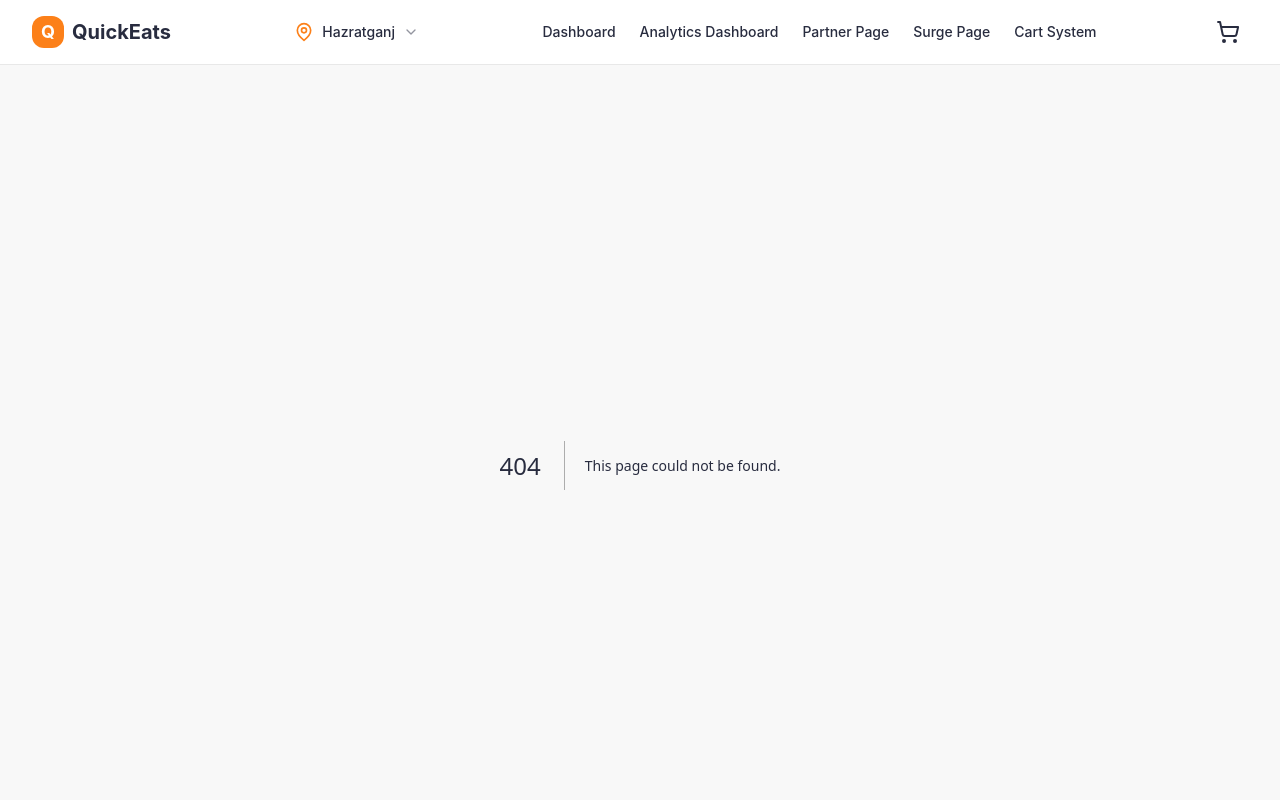
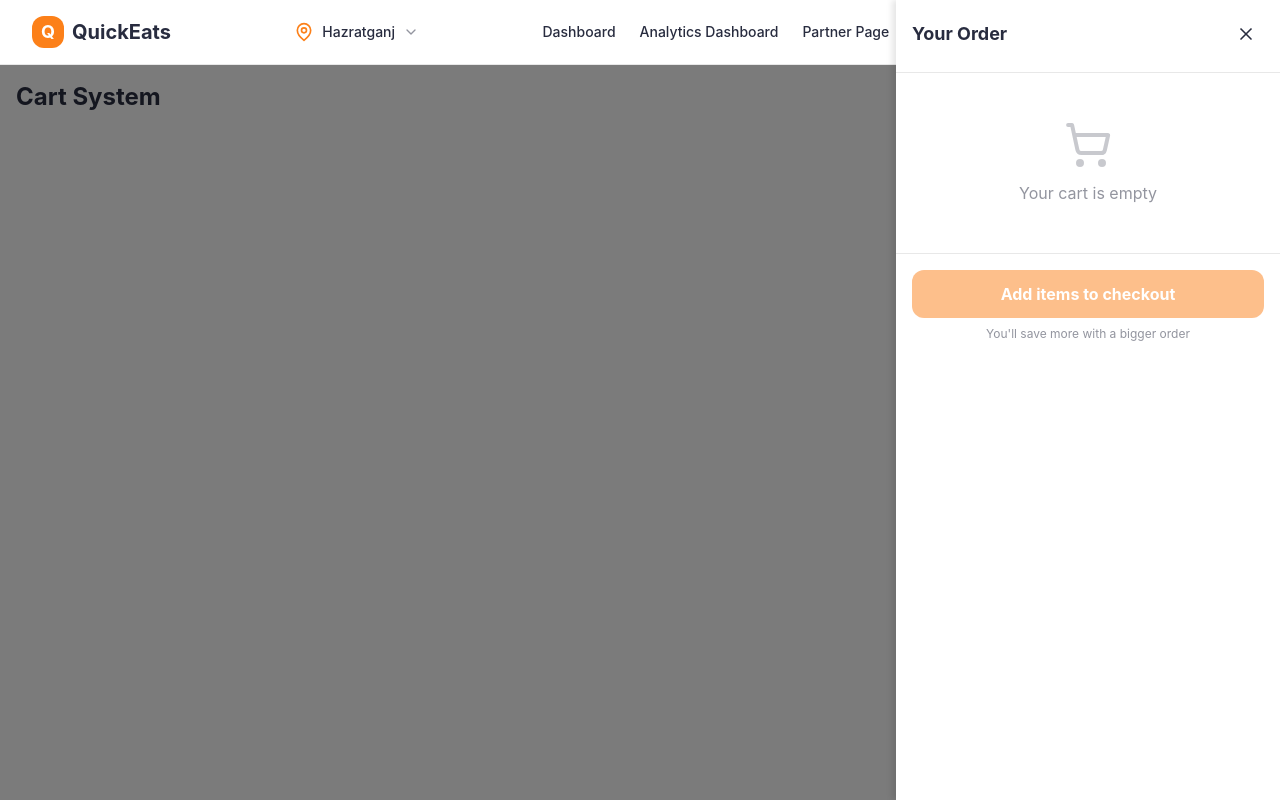
Before and after one commit to Hasan8936/QUICKEATS, a Next.js app: page /cart in a window 1280 px wide. Before the commit this address had no page. Shown: the top 800 px of the page. Built offline with nearby package versions, Linux system fonts and the light colour scheme.

Commit message:
Add Cart System page with CartDrawer component

```diff
--- /dev/null
+++ b/src/app/cart/page.tsx
@@ -0,0 +1,30 @@
+import React, { useState } from 'react';
+import { CartDrawer, CartItem } from '@/components/CartDrawer';
+
+const CartPage = () => {
+  const [cartItems, setCartItems] = useState<CartItem[]>([]);
+
+  const handleUpdateQuantity = (itemId: string, quantity: number) => {
+    setCartItems((prevItems) =>
+      prevItems.map((item) =>
+        item.id === itemId ? { ...item, quantity } : item
+      )
+    );
+  };
+
+  return (
+    <div className="p-4">
+      <h1 className="text-2xl font-bold mb-4">Cart System</h1>
+      <CartDrawer
+        isOpen={true}
+        onClose={() => {}}
+        items={cartItems}
+        onUpdateQuantity={handleUpdateQuantity}
+        deliveryFee={5}
+        surgeMultiplier={1.2}
+      />
+    </div>
+  );
+};
+
+export default CartPage;
```
